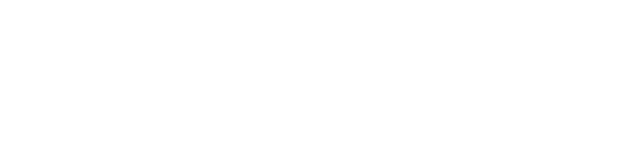
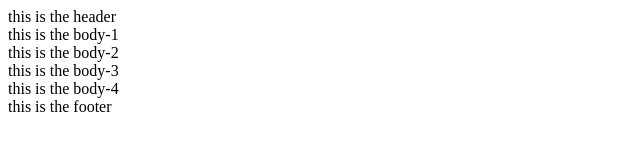
Before and after one commit to learningcode62/odin-landing-page, a plain HTML site: page index.html in a window 1280 px wide. Shown: the whole page, without its empty margins (0-640 px from the left). Drawn offline with Linux system fonts and the light colour scheme.

Commit message:
index.html set up general format

```diff
--- a/index.html
+++ b/index.html
@@ -4,8 +4,31 @@
     <meta charset="UTF-8">
     <meta name="viewport" content="width=device-width, initial-scale=1.0">
     <title>Document</title>
+    <link rel="stylesheet" href="style.css">
 </head>
 <body>
+    <div class="header">
+        this is the header
+    </div>
 
+    <div class="body-1" >
+        this is the body-1
+    </div>
+
+    <div class="body-2">
+        this is the body-2
+    </div>
+
+    <div class="body-3">
+        this is the body-3
+    </div>
+
+    <div class="body-4">
+        this is the body-4
+    </div>
+
+    <div class="footer">
+        this is the footer
+    </div>
 </body>
 </html>
```
Also changed, not shown: style.css (added), styles.css (deleted).
